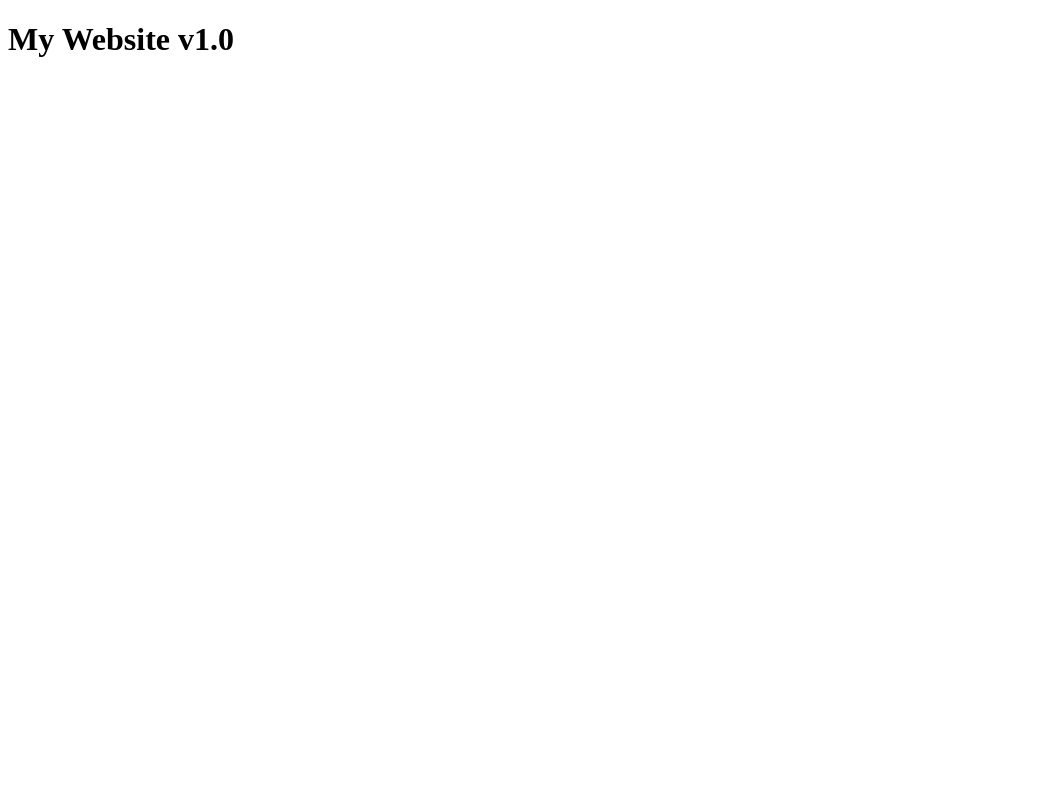
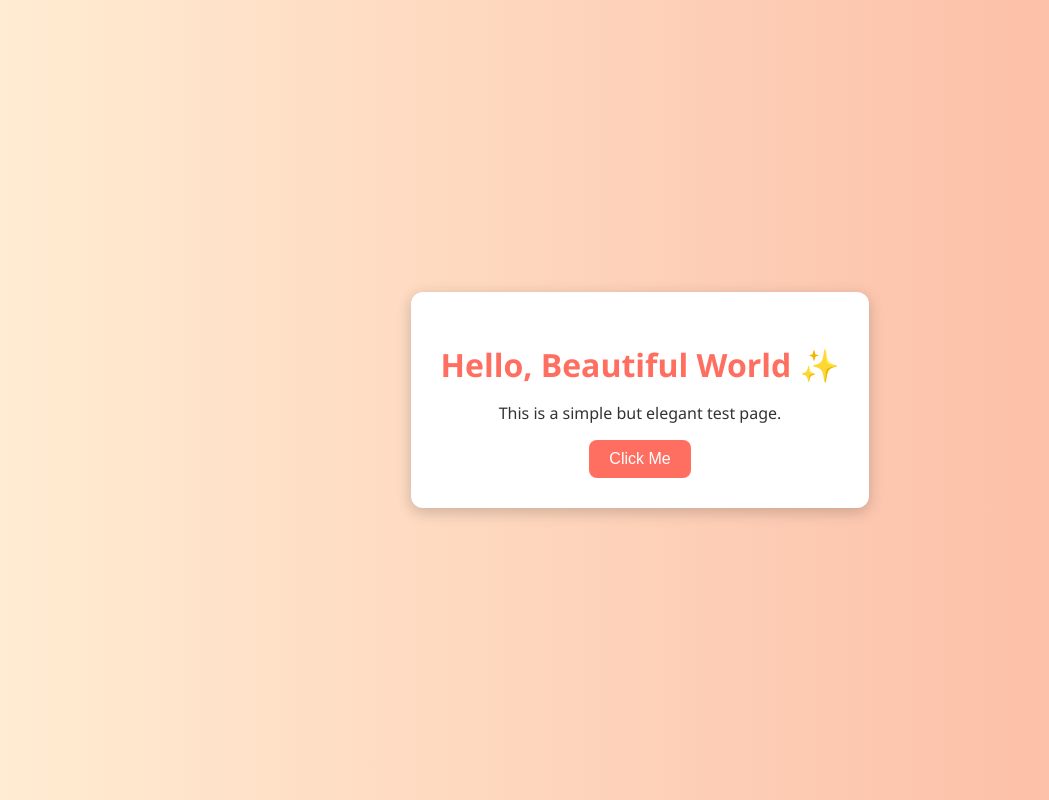
Before and after one commit to RohanPatil198/jenkins-Demo, a plain HTML site: page index.html in a window 1280 px wide. Shown: the whole page, without its empty margins (0-1049 px from the left). Drawn offline with Linux system fonts and the light colour scheme.

Commit message:
new website

```diff
--- a/index.html
+++ b/index.html
@@ -1,14 +1,49 @@
 <!DOCTYPE html>
 <html lang="en">
-  <head>
-    <meta charset="UTF-8" />
-    <meta
-      name="viewport"
-      content="width=device-width, initial-scale=1.0"
-    />
-    <title>My Website</title>
-  </head>
-  <body>
-    <h1>My Website v1.0</h1>
-  </body>
+<head>
+  <meta charset="UTF-8">
+  <title>Beautiful Test Page</title>
+  <style>
+    body {
+      margin: 0;
+      font-family: 'Segoe UI', sans-serif;
+      background: linear-gradient(to right, #ffecd2, #fcb69f);
+      display: flex;
+      justify-content: center;
+      align-items: center;
+      height: 100vh;
+      color: #333;
+    }
+    .card {
+      background: white;
+      padding: 30px;
+      border-radius: 12px;
+      box-shadow: 0 4px 15px rgba(0,0,0,0.2);
+      text-align: center;
+    }
+    h1 {
+      margin-bottom: 10px;
+      color: #ff6f61;
+    }
+    button {
+      padding: 10px 20px;
+      background: #ff6f61;
+      color: white;
+      border: none;
+      border-radius: 8px;
+      cursor: pointer;
+      font-size: 16px;
+    }
+    button:hover {
+      background: #e85c50;
+    }
+  </style>
+</head>
+<body>
+  <div class="card">
+    <h1>Hello, Beautiful World ✨</h1>
+    <p>This is a simple but elegant test page.</p>
+    <button onclick="alert('You clicked the button! 🌟')">Click Me</button>
+  </div>
+</body>
 </html>
```
